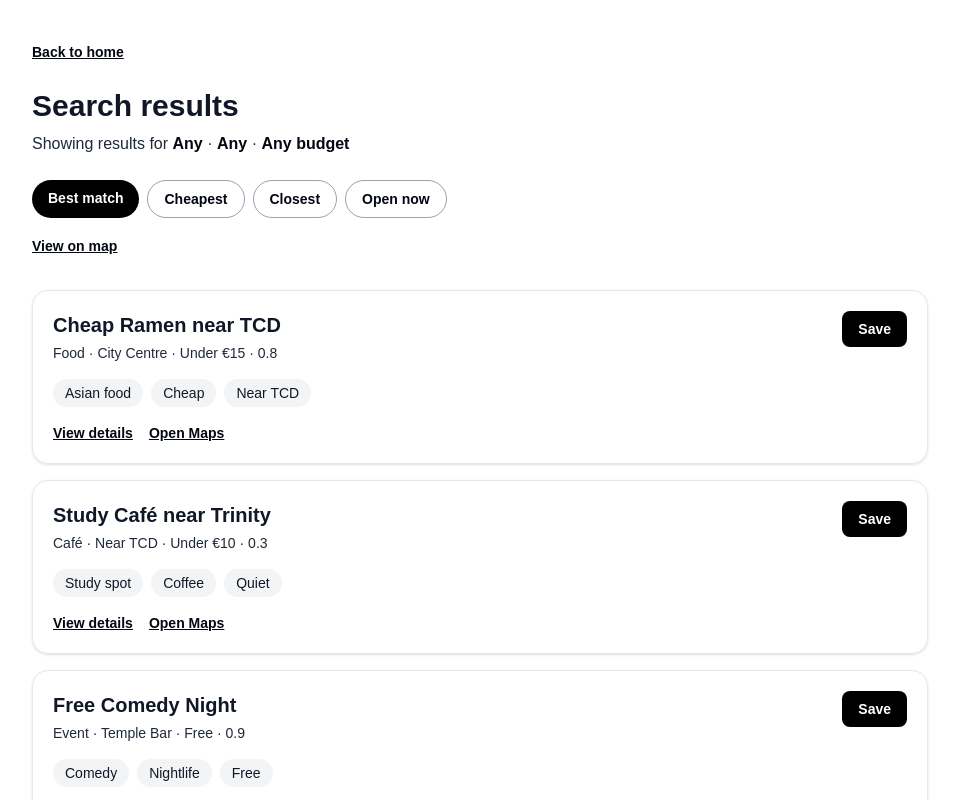
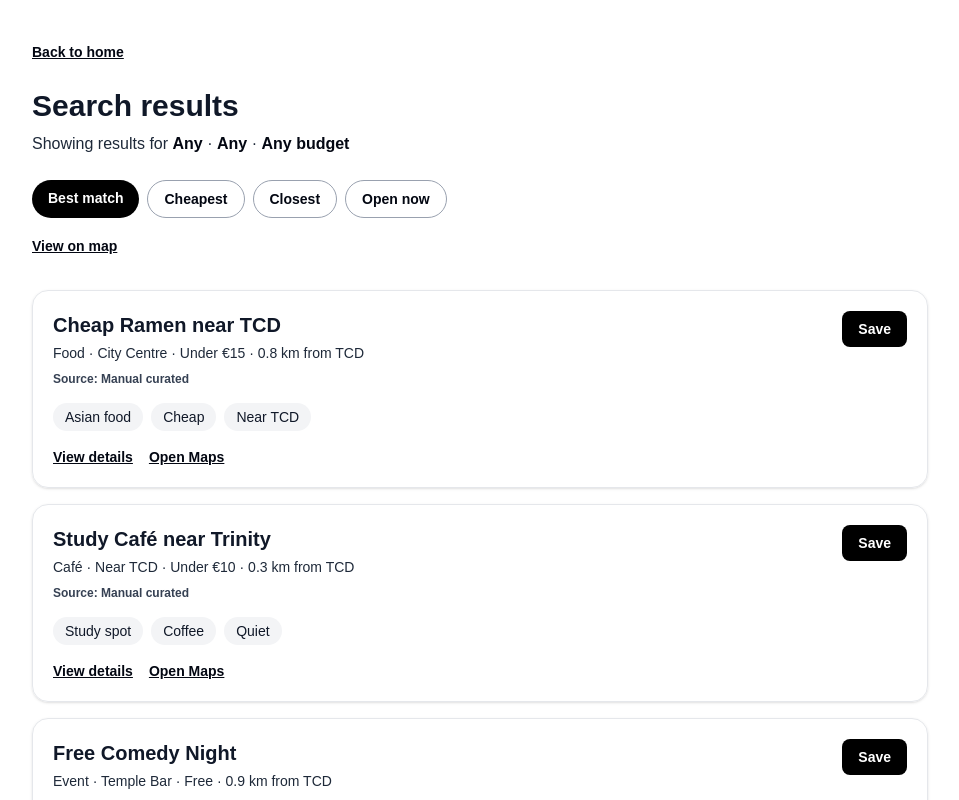
Before and after one commit to kieranji/dublinscanner, a Next.js app: page /search in a window 1280 px wide. Shown: the top 800 px of the page, without its empty margins (160-1119 px from the left). Built offline with nearby package versions, Linux system fonts and the light colour scheme.

Commit message:
Show data source for places

```diff
--- a/app/places/[id]/page.tsx
+++ b/app/places/[id]/page.tsx
@@ -52,6 +52,10 @@ export default async function PlacePage({ params }: PlacePageProps) {
             Address: {place.address}
           </p>
 
+          <p className="mt-2 text-sm font-medium text-gray-800">
+            Source: {place.sourceName}
+          </p>
+
           <div className="mt-4 flex flex-wrap gap-2">
             {place.tags.map((tag) => (
               <span
--- a/app/search/page.tsx
+++ b/app/search/page.tsx
@@ -129,6 +129,7 @@ export default async function SearchPage({ searchParams }: SearchPageProps) {
                 area={place.area}
                 price={place.price}
                 distanceFromTcdKm={place.distanceFromTcdKm}
+                sourceName={place.sourceName}
                 tags={place.tags}
               />
             ))}
--- a/components/PlaceCard.tsx
+++ b/components/PlaceCard.tsx
@@ -5,6 +5,7 @@ type PlaceCardProps = {
   area: string;
   price: string;
   distanceFromTcdKm: number;
+  sourceName: string;
   tags: string[];
 };
 
@@ -15,6 +16,7 @@ export default function PlaceCard({
   area,
   price,
   distanceFromTcdKm,
+  sourceName,
   tags,
 }: PlaceCardProps) {
   return (
@@ -24,7 +26,11 @@ export default function PlaceCard({
           <h2 className="text-xl font-semibold text-gray-900">{name}</h2>
 
           <p className="mt-1 text-sm font-medium text-gray-800">
-            {category} · {area} · {price} · {distanceFromTcdKm}
+            {category} · {area} · {price} · {distanceFromTcdKm} km from TCD
+          </p>
+
+          <p className="mt-2 text-xs font-semibold text-gray-700">
+            Source: {sourceName}
           </p>
         </div>
 
--- a/lib/data.ts
+++ b/lib/data.ts
@@ -13,6 +13,7 @@ export type Place = {
   tags: string[];
   mapsUrl: string;
   sourceUrl: string;
+  sourceName: string;
 };
 
 export const places: Place[] = [
@@ -32,6 +33,7 @@ export const places: Place[] = [
     tags: ["Asian food", "Cheap", "Near TCD"],
     mapsUrl: "https://www.google.com/maps",
     sourceUrl: "https://www.google.com",
+    sourceName: "Manual curated",
   },
   {
     id: 2,
@@ -49,6 +51,7 @@ export const places: Place[] = [
     tags: ["Study spot", "Coffee", "Quiet"],
     mapsUrl: "https://www.google.com/maps",
     sourceUrl: "https://www.google.com",
+    sourceName: "Manual curated",
   },
   {
     id: 3,
@@ -66,6 +69,7 @@ export const places: Place[] = [
     tags: ["Comedy", "Nightlife", "Free"],
     mapsUrl: "https://www.google.com/maps",
     sourceUrl: "https://www.google.com",
+    sourceName: "Manual curated",
   },
   {
     id: 4,
@@ -83,6 +87,7 @@ export const places: Place[] = [
     tags: ["Drinks", "Group-friendly", "Open late"],
     mapsUrl: "https://www.google.com/maps",
     sourceUrl: "https://www.google.com",
+    sourceName: "Manual curated",
   },
 ];
 
```
